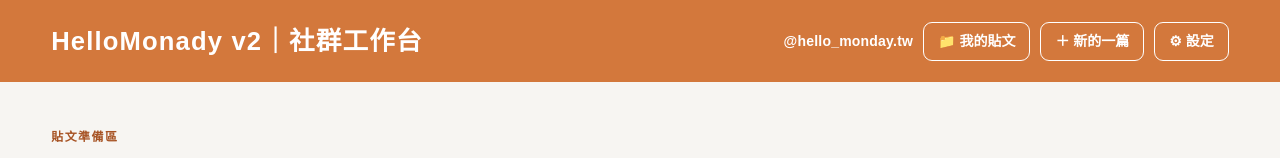
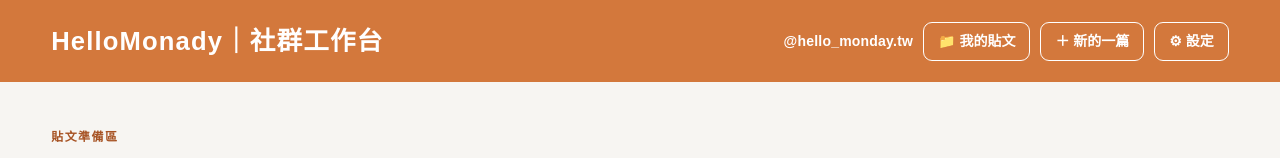
Before and after one commit to yingyichen42-debug/my-studio, a plain HTML site: page index.html in a window 1280 px wide. Shown: the top 158 px of the page. Drawn offline with Linux system fonts and the light colour scheme.

Commit message:
Add files via upload

```diff
--- a/index.html
+++ b/index.html
@@ -758,7 +758,7 @@
     const defaultChecklist = "# 通用檢查清單（每個品牌都可以用）\n\n> 第 5 節用：整份複製，貼到工作台的「⚙ 設定 → 檢查清單」。\n> 想加自己品牌的規則，直接加在最下面。\n\n## 事實（拿素材卡來對）\n\n1. 日期、星期幾、時間、價格，跟素材卡一模一樣嗎？\n2. 有沒有素材卡上沒有的東西？（數字、產地、材質、得獎、名額、驚喜）有的話刪掉。\n3. 客人要怎麼做（怎麼買、怎麼預約、去哪裡），寫清楚了嗎？\n\n## 平台\n\n4. 「只能在某個平台說的」，有沒有跑到別的平台？\n5. 「先不要講的」，每一篇都沒有出現嗎？\n6. 每個平台的固定結尾都有嗎？（照品牌規格的骨架）\n\n## 口氣\n\n7. 有沒有品牌規格裡「不能用的字」？\n8. 有沒有催人買的話？（快來、手刀、錯過可惜、最後機會）\n9. 讀起來像我們的品牌嗎？還是像百貨公司、像網美？\n\n## 檢查完\n\n- 每篇每條寫 ✅ 或 ❌。\n- 有 ❌ 的，先自己改好，再給我看。\n";
 
     document.title = `${brand.name}｜社群工作台`;
-    document.getElementById("page-title").textContent = `${brand.name} v2｜社群工作台`;
+    document.getElementById("page-title").textContent = `${brand.name}｜社群工作台`;
     document.getElementById("top-account").textContent = brand.account;
 
     const storageKey = `社群工作台：${brand.account}：貼文草稿`;
```
